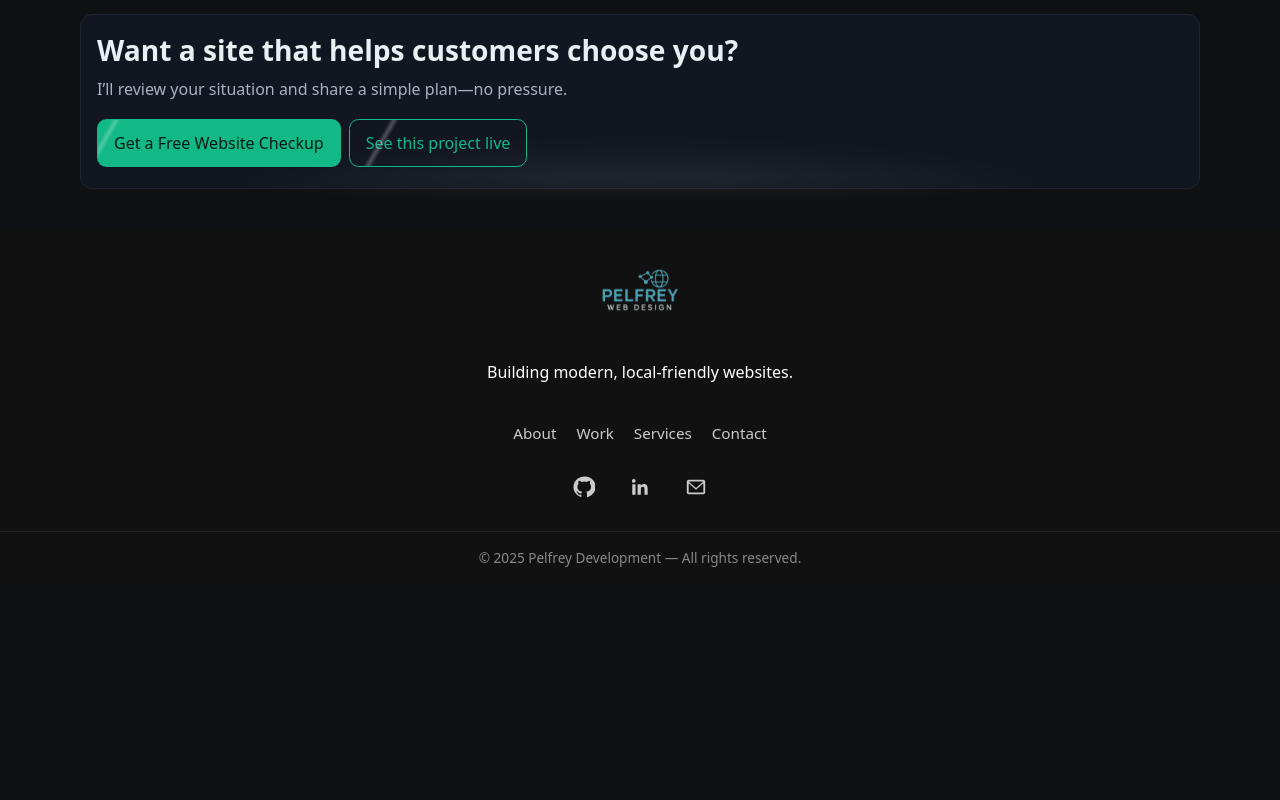
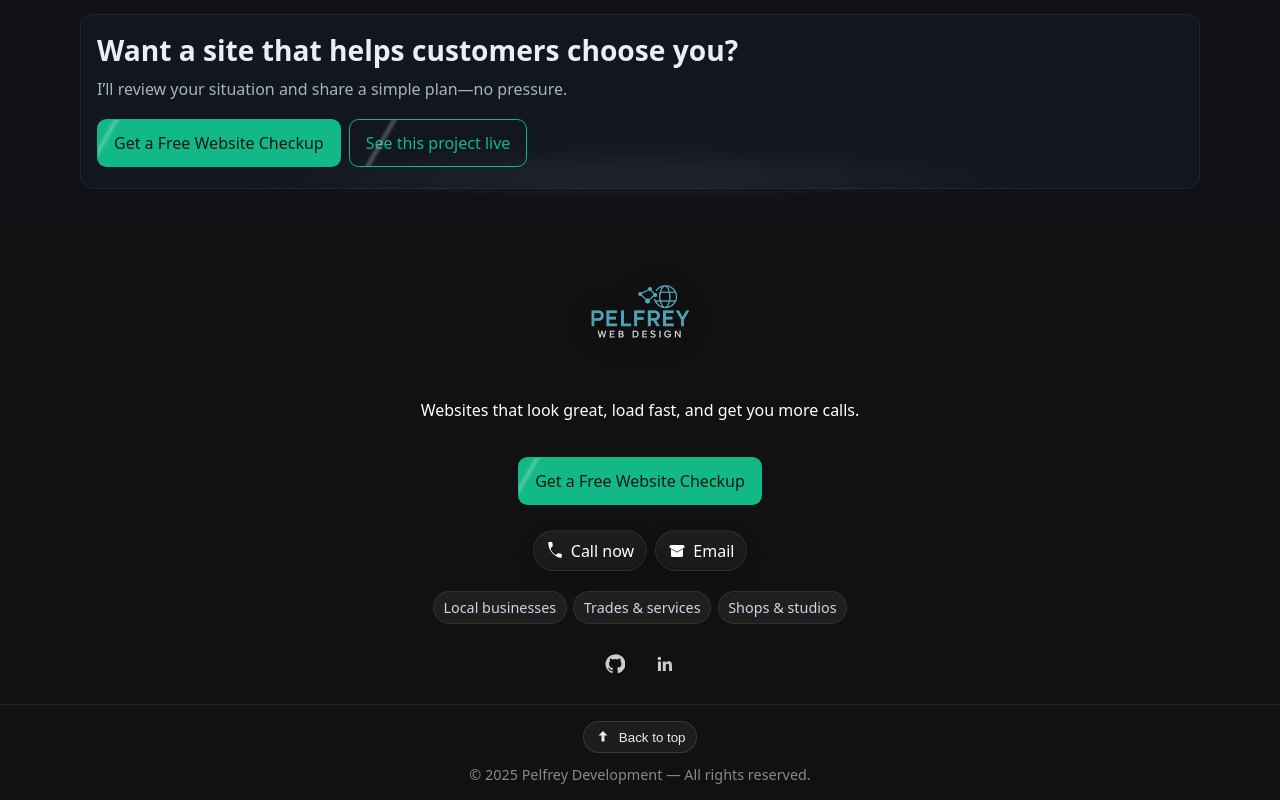
Before and after one commit to AndrewPelfrey/pelfrey_development, a React app: page /work in a window 1280 px wide. Shown: the part 1985-2785 px from the top of the page. Before the commit the page ends 2568 px from the top, so only its background shows below. Built offline with nearby package versions, Linux system fonts and the light colour scheme; the HTML template or start-up script is replaced by a standard one.

Commit message:
footer update

```diff
--- a/src/components/Footer.tsx
+++ b/src/components/Footer.tsx
@@ -1,55 +1,80 @@
 import "../styles/Footer.css";
-import logo from "../assets/pelfreyweb.png"; // replace with your actual logo path
+import logo from "../assets/pelfreyweb.png"; // update path if needed
 
+// Inline SVG icons (no external libraries)
 const Icon = {
-  GitHub: () => (
-    <svg viewBox="0 0 24 24" width="22" height="22" aria-hidden="true">
-      <path fill="currentColor" d="M12 .5a11.5 11.5 0 0 0-3.64 22.41c.58.11.79-.25.79-.56v-2c-3.2.7-3.88-1.38-3.88-1.38-.53-1.35-1.3-1.71-1.3-1.71-1.07-.73.08-.72.08-.72 1.18.08 1.8 1.22 1.8 1.22 1.06 1.82 2.78 1.3 3.46.99.11-.77.41-1.3.75-1.6-2.55-.29-5.23-1.28-5.23-5.7 0-1.26.45-2.3 1.2-3.11-.12-.29-.52-1.45.11-3.02 0 0 .98-.31 3.2 1.19a11.1 11.1 0 0 1 5.83 0c2.22-1.5 3.2-1.19 3.2-1.19.64 1.57.24 2.73.12 3.02.75.81 1.2 1.85 1.2 3.11 0 4.43-2.68 5.41-5.24 5.69.42.36.8 1.07.8 2.16v3.2c0 .31.21.67.8.56A11.5 11.5 0 0 0 12 .5Z"/>
-    </svg>
-  ),
-  LinkedIn: () => (
-    <svg viewBox="0 0 24 24" width="22" height="22" aria-hidden="true">
-      <path fill="currentColor" d="M20.45 20.45h-3.56v-5.59c0-1.33-.02-3.04-1.85-3.04-1.85 0-2.13 1.44-2.13 2.93v5.7H9.35V9h3.41v1.56h.05c.47-.89 1.62-1.85 3.33-1.85 3.56 0 4.22 2.34 4.22 5.38v6.35ZM5.34 7.43A2.07 2.07 0 1 1 5.33 3.3a2.07 2.07 0 0 1 .01 4.13ZM7.12 20.45H3.56V9h3.56v11.45Z"/>
+  Phone: () => (
+    <svg viewBox="0 0 24 24" width="18" height="18" aria-hidden="true">
+      <path fill="currentColor" d="M6.6 10.8a15.1 15.1 0 006.6 6.6l2.2-2.2a1 1 0 011-.25c1.1.37 2.3.57 3.6.57a1 1 0 011 1V20a1 1 0 01-1 1C12.3 21 3 11.7 3 1a1 1 0 011-1h3.5a1 1 0 011 1c0 1.3.2 2.5.57 3.6a1 1 0 01-.25 1l-2.22 2.2z"/>
     </svg>
   ),
   Mail: () => (
-    <svg viewBox="0 0 24 24" width="22" height="22" aria-hidden="true">
-      <path fill="currentColor" d="M20 4H4a2 2 0 0 0-2 2v12a2 2 0 0 0 2 2h16a2 2 0 0 0 2-2V6a2 2 0 0 0-2-2Zm0 2v.01L12 13 4 6.01V6h16ZM4 18V8l8 7 8-7v10H4Z"/>
+    <svg viewBox="0 0 24 24" width="18" height="18" aria-hidden="true">
+      <path fill="currentColor" d="M20 4H4a2 2 0 00-2 2v1.2l10 5.8 10-5.8V6a2 2 0 00-2-2zm0 5.4l-8 4.6-8-4.6V18a2 2 0 002 2h12a2 2 0 002-2V9.4z"/>
     </svg>
-  )
+  ),
+  Github: () => (
+    <svg viewBox="0 0 24 24" width="20" height="20" aria-hidden="true">
+      <path fill="currentColor" d="M12 .5A11.5 11.5 0 008.36 22.9c.58.11.79-.25.79-.56v-2c-3.2.7-3.88-1.38-3.88-1.38-.53-1.35-1.3-1.71-1.3-1.71-1.07-.73.08-.72.08-.72 1.18.08 1.8 1.22 1.8 1.22 1.06 1.82 2.78 1.3 3.46.99.11-.77.41-1.3.75-1.6-2.55-.29-5.23-1.28-5.23-5.7 0-1.26.45-2.3 1.2-3.11-.12-.29-.52-1.45.11-3.02 0 0 .98-.31 3.2 1.19a11.1 11.1 0 015.83 0c2.22-1.5 3.2-1.19 3.2-1.19.64 1.57.24 2.73.12 3.02.75.81 1.2 1.85 1.2 3.11 0 4.43-2.68 5.41-5.24 5.69.42.36.8 1.07.8 2.16v3.2c0 .31.21.67.8.56A11.5 11.5 0 0012 .5z"/>
+    </svg>
+  ),
+  Linkedin: () => (
+    <svg viewBox="0 0 24 24" width="20" height="20" aria-hidden="true">
+      <path fill="currentColor" d="M20.45 20.45h-3.56v-5.59c0-1.33-.02-3.04-1.85-3.04-1.85 0-2.13 1.44-2.13 2.93v5.7H9.35V9h3.41v1.56h.05c.47-.89 1.62-1.85 3.33-1.85 3.56 0 4.22 2.34 4.22 5.38v6.35zM5.34 7.43A2.07 2.07 0 115.33 3.3a2.07 2.07 0 010 4.13zM7.12 20.45H3.56V9h3.56v11.45z"/>
+    </svg>
+  ),
+  ArrowTop: () => (
+    <svg viewBox="0 0 24 24" width="18" height="18" aria-hidden="true">
+      <path fill="currentColor" d="M12 4l6 6h-4v8h-4v-8H6l6-6z"/>
+    </svg>
+  ),
 };
+
+const serviceAreas = ["Local businesses", "Trades & services", "Shops & studios"]; // tweak freely
 
 export default function Footer() {
   return (
     <footer className="footer">
       <div className="container footer-inner">
-        {/* Logo instead of text */}
+        {/* Logo + line */}
         <div className="footer-brand">
-          <img src={logo} alt="Pelfrey Development Logo" className="footer-logo" />
-          <p className="muted">Building modern, local-friendly websites.</p>
+          <img src={logo} alt="Pelfrey Development" className="footer-logo" />
+          <p className="muted">Websites that look great, load fast, and get you more calls.</p>
         </div>
 
-        <nav className="footer-nav">
-          <a href="/about">About</a>
-          <a href="/work">Work</a>
-          <a href="/services">Services</a>
-          <a href="/contact">Contact</a>
-        </nav>
+        {/* Primary CTA */}
+        <div className="footer-cta">
+          <a className="btn primary sheen" href="/contact">Get a Free Website Checkup</a>
+        </div>
 
+        {/* Contact chips */}
+        <div className="footer-contacts">
+          <a className="chip contact" href="tel:+1-000-000-0000">
+            <Icon.Phone /> <span>Call now</span>
+          </a>
+          <a className="chip contact" href="mailto:pelfreya6@gmail.com">
+            <Icon.Mail /> <span>Email</span>
+          </a>
+        </div>
+
+        {/* Service area (optional) */}
+        <div className="footer-areas">
+          {serviceAreas.map((a) => (
+            <span className="pill" key={a}>{a}</span>
+          ))}
+        </div>
+
+        {/* Social */}
         <div className="footer-social">
-          <a href="https://github.com" target="_blank" rel="noreferrer" aria-label="GitHub" className="icon">
-            <Icon.GitHub />
-          </a>
-          <a href="https://linkedin.com" target="_blank" rel="noreferrer" aria-label="LinkedIn" className="icon">
-            <Icon.LinkedIn />
-          </a>
-          <a href="mailto:pelfreya6@gmail.com" aria-label="Email" className="icon">
-            <Icon.Mail />
-          </a>
+          <a className="icon" href="https://github.com" target="_blank" rel="noreferrer" aria-label="GitHub"><Icon.Github /></a>
+          <a className="icon" href="https://linkedin.com" target="_blank" rel="noreferrer" aria-label="LinkedIn"><Icon.Linkedin /></a>
         </div>
       </div>
 
       <div className="footer-bottom">
+        <button className="to-top" aria-label="Back to top" onClick={() => window.scrollTo({ top: 0, behavior: "smooth" })}>
+          <Icon.ArrowTop /> <span>Back to top</span>
+        </button>
         <span className="muted">© {new Date().getFullYear()} Pelfrey Development — All rights reserved.</span>
       </div>
     </footer>
--- a/src/styles/Footer.css
+++ b/src/styles/Footer.css
@@ -1,100 +1,100 @@
-/* Footer */
+/* Footer base */
 .footer {
   background: #111;
   color: #fff;
-  padding: 1rem 0 1rem;
-  margin-top: 0.5rem;
+  padding: 2rem 0 1rem;
+  margin-top: 0rem;
   position: relative;
   overflow: hidden;
 }
 
 .footer-inner {
-  display: flex;
-  flex-direction: column; /* stack vertically */
-  align-items: center;    /* center items horizontally */
-  justify-content: center;
+  display: grid;
+  gap: 1.25rem;
+  justify-items: center;
   text-align: center;
-  gap: 1.5rem;
 }
 
+/* Logo */
 .footer-logo {
-  max-height: 100px; /* bigger logo */
+  max-height: 130px;
   display: block;
-  margin: 0 auto 0.5rem; /* center logo */
+  margin: 0 auto .5rem;
+  filter: drop-shadow(0 4px 12px rgba(0,0,0,.35));
+  animation: footer-fade .6s ease forwards;
 }
 
-.footer-nav {
-  display: flex;
-  gap: 1.25rem;
-  flex-wrap: wrap;
-  justify-content: center; /* center links */
-}
-.footer-nav a {
-  color: #ccc;
-  font-size: .95rem;
-  transition: color .25s ease;
-}
-.footer-nav a:hover {
-  color: var(--brand, #12b886);
+/* CTA */
+.footer-cta .btn {
+  animation: footer-fade .6s ease .08s forwards;
 }
 
-.footer-social {
-  display: flex;
-  gap: 1rem;
-  justify-content: center; /* center icons */
+/* Contact chips */
+.footer-contacts {
+  display: flex; gap: .5rem; flex-wrap: wrap; justify-content: center;
 }
-.footer-social a {
-  font-size: 1.25rem;
-  color: #ccc;
-  transition: transform .25s ease, color .25s ease;
+.chip.contact {
+  display: inline-flex; align-items: center; gap: .45rem;
+  padding: .55rem .75rem; border-radius: 999px;
+  border: 1px solid rgba(255,255,255,.08);
+  background: linear-gradient(180deg, rgba(255,255,255,.06), rgba(255,255,255,.03));
+  color: #fff; text-decoration: none;
+  transition: transform .2s ease, background .2s ease;
+  animation: footer-fade .6s ease .12s forwards;
 }
-.footer-social a:hover {
-  color: var(--brand, #12b886);
-  transform: translateY(-3px);
+.chip.contact:hover { transform: translateY(-2px); background: rgba(255,255,255,.08); }
+
+/* Service area pills */
+.footer-areas { display: flex; gap: .4rem; flex-wrap: wrap; justify-content: center; }
+.footer-areas .pill {
+  padding: .35rem .6rem; border-radius: 999px; font-size: .9rem;
+  background: rgba(255,255,255,.06); color: #cfd6e4;
+  border: 1px solid rgba(255,255,255,.08);
+  animation: footer-fade .6s ease .16s forwards;
 }
 
-.footer-bottom {
-  border-top: 1px solid rgba(255,255,255,.08);
-  margin-top: 1.5rem;
-  padding-top: 1rem;
-  text-align: center;
-  font-size: .85rem;
-  color: #888;
-}
-
-/* subtle fade-in */
-.footer a,
-.footer .brand,
-.footer .muted,
-.footer-logo {
-  opacity: 0;
-  animation: footer-fade .8s ease forwards;
-}
-.footer a:nth-child(1) { animation-delay: .1s; }
-.footer a:nth-child(2) { animation-delay: .2s; }
-.footer a:nth-child(3) { animation-delay: .3s; }
-.footer a:nth-child(4) { animation-delay: .4s; }
-.footer-social a:nth-child(1) { animation-delay: .5s; }
-.footer-social a:nth-child(2) { animation-delay: .6s; }
-.footer-social a:nth-child(3) { animation-delay: .7s; }
-.footer-logo { animation-delay: 0s; }
-
-@keyframes footer-fade {
-  from { opacity: 0; transform: translateY(8px); }
-  to { opacity: 1; transform: translateY(0); }
-}
-
+/* Social icons */
+.footer-social { display: flex; gap: .6rem; justify-content: center; }
 .footer-social .icon {
-  display: inline-grid;
-  place-items: center;
-  width: 40px;
-  height: 40px;
-  border-radius: 999px;
-  color: #ccc;
+  display: inline-grid; place-items: center;
+  width: 40px; height: 40px; border-radius: 999px;
+  color: #ccc; text-decoration: none;
   transition: transform .2s ease, color .2s ease, background .2s ease;
+  animation: footer-fade .6s ease .2s forwards;
 }
 .footer-social .icon:hover {
   color: var(--brand, #12b886);
   background: rgba(255,255,255,.06);
   transform: translateY(-2px);
 }
+
+/* Bottom row */
+.footer-bottom {
+  border-top: 1px solid rgba(255,255,255,.08);
+  margin-top: 1.25rem;
+  padding-top: 1rem;
+  display: grid; gap: .75rem; justify-items: center;
+  font-size: .9rem; color: #888;
+}
+.footer-bottom .to-top {
+  display: inline-flex; align-items: center; gap: .4rem;
+  border: 1px solid rgba(255,255,255,.12);
+  background: rgba(255,255,255,.05);
+  color: #eaeaea; padding: .4rem .65rem; border-radius: 999px;
+  cursor: pointer;
+  transition: transform .2s ease, background .2s ease, color .2s ease;
+}
+.footer-bottom .to-top:hover { transform: translateY(-2px); background: rgba(255,255,255,.08); color: #fff; }
+
+/* Fade-in */
+@keyframes footer-fade {
+  from { opacity: 0; transform: translateY(8px); }
+  to { opacity: 1; transform: translateY(0); }
+}
+
+/* Reduced motion */
+@media (prefers-reduced-motion: reduce) {
+  .footer-logo, .footer-cta .btn, .chip.contact, .footer-areas .pill, .footer-social .icon {
+    animation: none !important; transform: none !important;
+  }
+}
```
